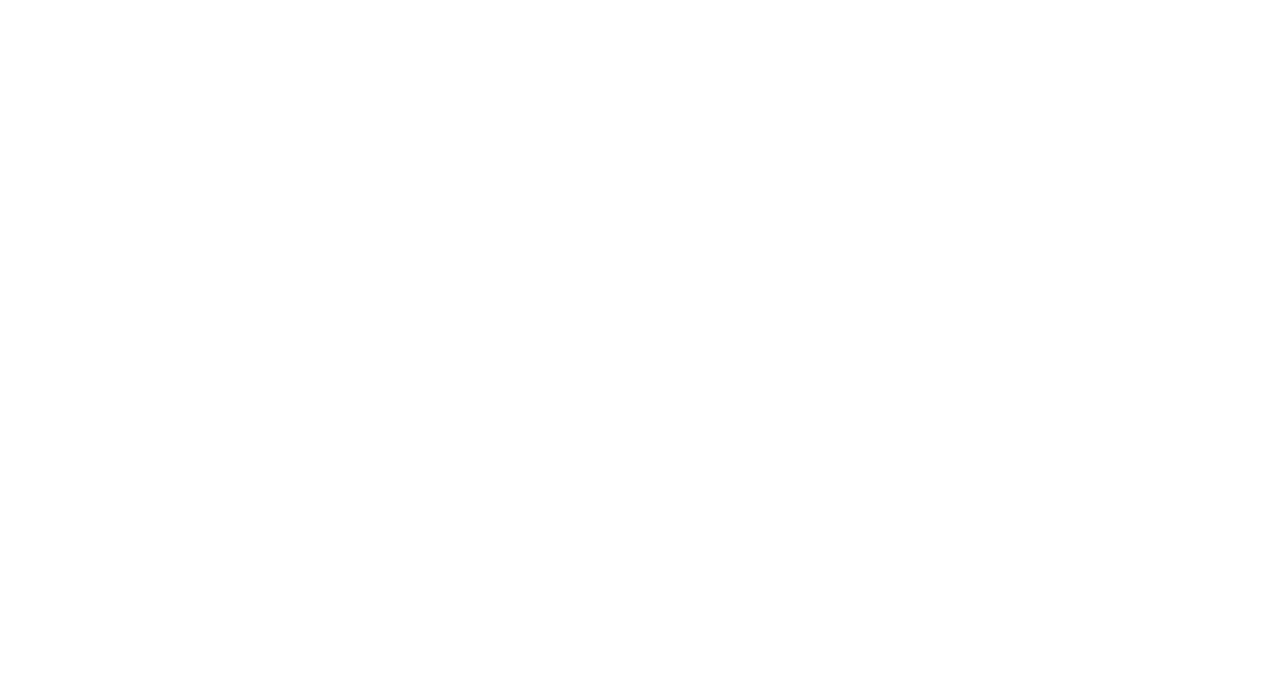
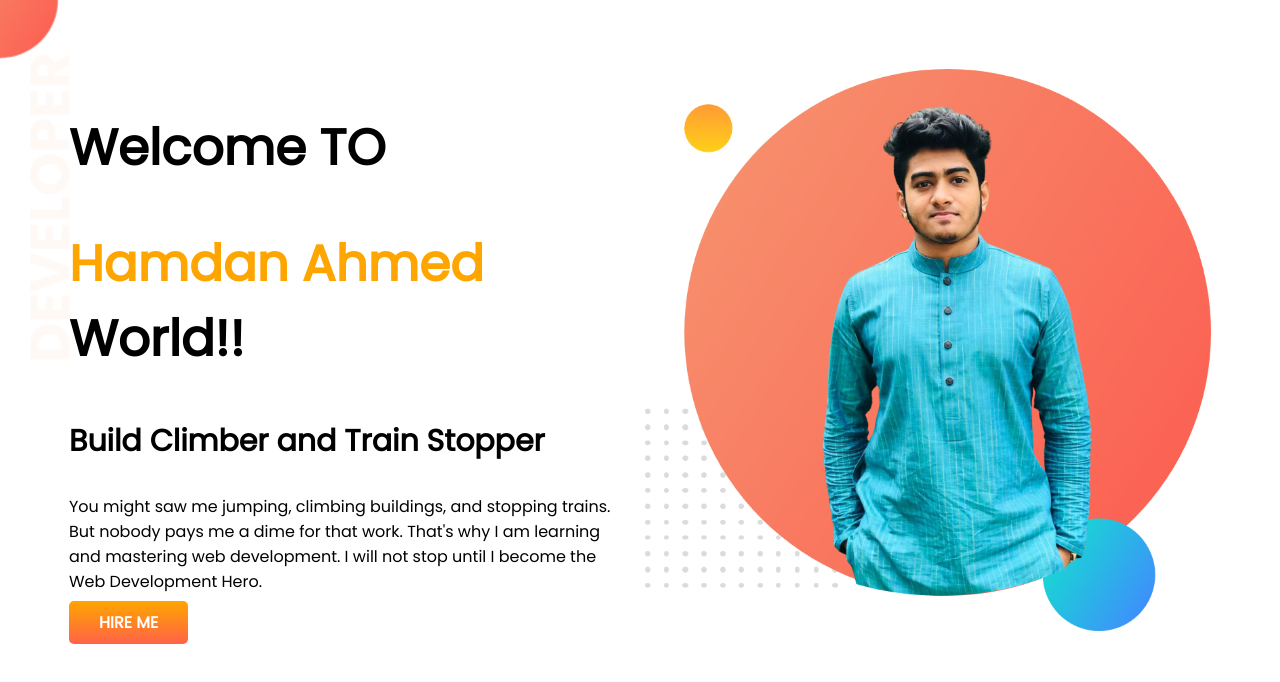
Before and after one commit to MrHamdan/practice-portfolio, a plain HTML site: page index.html in a window 1280 px wide. Drawn offline with Linux system fonts and the light colour scheme.

Commit message:
Adding first section

```diff
--- a/index.html
+++ b/index.html
@@ -6,11 +6,27 @@
     <meta http-equiv="X-UA-Compatible" content="IE=edge">
     <meta name="viewport" content="width=device-width, initial-scale=1.0">
     <title>Practice Portfolio</title>
+    <link rel="preconnect" href="https://fonts.googleapis.com">
+    <link rel="preconnect" href="https://fonts.gstatic.com" crossorigin>
+    <link href="https://fonts.googleapis.com/css2?family=Poppins&display=swap" rel="stylesheet">
     <link rel="stylesheet" href="style.css">
 </head>
 
 <body>
-
+    <section class="top-banner flexible-display">
+        <div class="half-width">
+            <h1>Welcome TO</h1>
+            <h1><span class="orange-color">Hamdan Ahmed</span> World!!</h1>
+            <h3>Build Climber and Train Stopper</h3>
+            <p>You might saw me jumping, climbing buildings, and stopping trains. But nobody pays me a dime for that
+                work. That's why I am learning and mastering web development. I will not stop until I become the Web
+                Development Hero.</p>
+            <a class="link-button" href="https://www.facebook.com/cavebread">HIRE ME</a>
+        </div>
+        <div class="half-width">
+            <img src="images/hamdan-bg.png" alt="">
+        </div>
+    </section>
 </body>
 
 </html>
--- a/style.css
+++ b/style.css
@@ -0,0 +1,37 @@
+body{
+    margin: 0;
+    font-family: 'Poppins', sans-serif;
+}
+h1{
+    font-size: 50px;
+}
+h3{
+    font-size: 30px;
+}
+.orange-color{
+    color: orange;
+}
+.flexible-display{
+    display: flex;
+    padding: 5%;
+}
+.half-width{
+    width: 50%;
+    padding: 5px;
+}
+.half-width img{
+    width: 100%;
+}
+
+.link-button{
+    background-image: linear-gradient(orange, tomato);
+    padding: 10px 30px;
+    color: white;
+    text-decoration: none;
+    border-radius: 5px;
+    font-weight: 700;
+}
+.top-banner{
+    background-image: url(images/top-banner.png);
+    background-repeat: no-repeat;
+}
```
